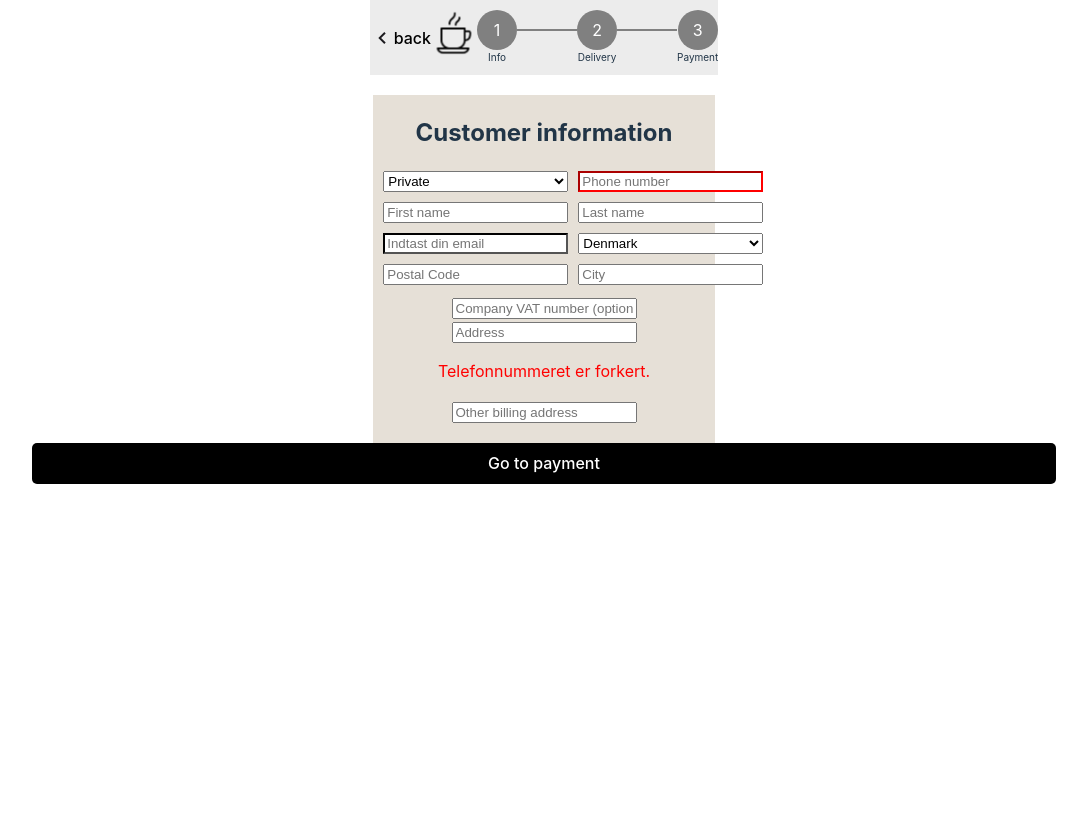
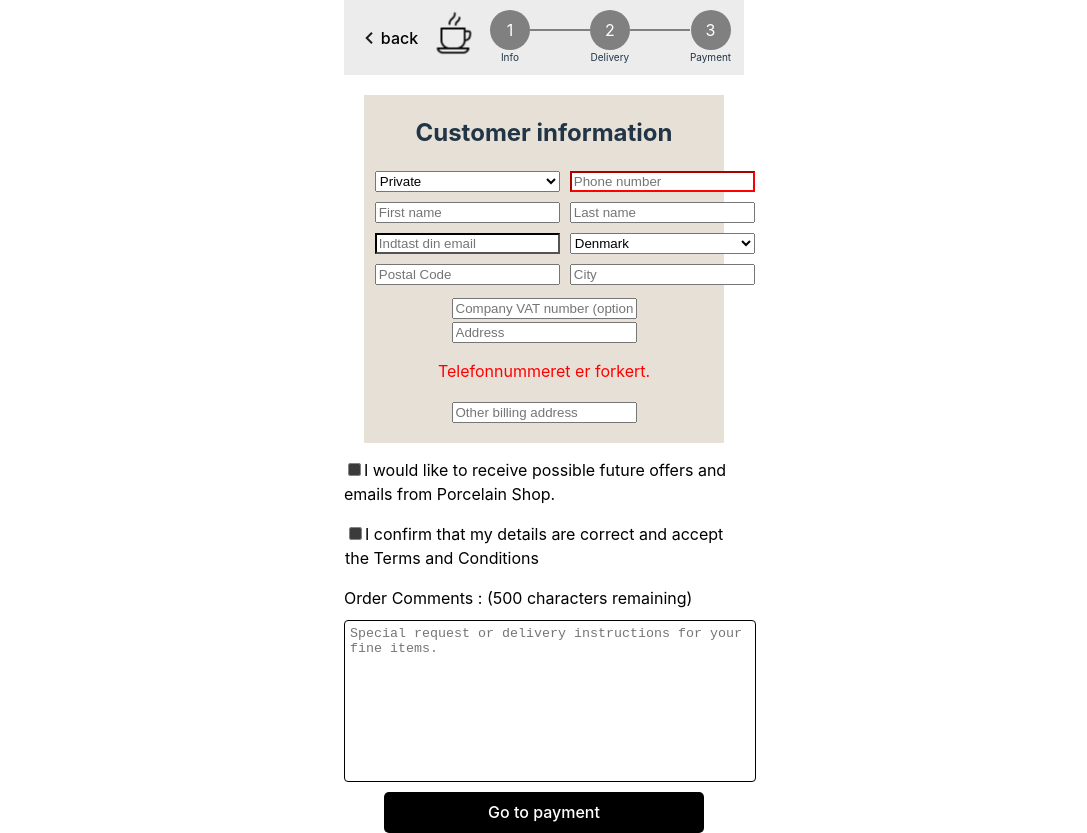
Before and after one commit to Johansogaard/frontend, a React (Vite) app: page /checkout in a window 1280 px wide. Shown: the whole page, without its empty margins (96-1183 px from the left). Before the commit the page ends 800 px from the top, so only its background shows below. Built offline with nearby package versions, Linux system fonts and the light colour scheme; no server answers.

Commit message:
Fixing the merge from last commit,

```diff
--- a/src/checkoutPage/checkoutPage.css
+++ b/src/checkoutPage/checkoutPage.css
@@ -1,3 +1,5 @@
+.checkout-page-container{
+with=100%}
 .checkout-delivery{
     display: flex;
     justify-content: center;
--- a/src/checkoutPage/checkoutPage.tsx
+++ b/src/checkoutPage/checkoutPage.tsx
@@ -1,31 +1,144 @@
-import { FormComponent} from "./checkoutPage-Components/formComponent"
-import { CheckoutMenuBar } from "./checkoutMenuBar/checkoutMenuBar"
-import './checkoutPage.css'
-import { Link } from "react-router-dom"
-import { handleCheckout } from "../shopping-cart/shoppingCart-Components/handleCheckout"
+import { FormComponent } from "./checkoutPage-Components/formComponent";
+import { CheckoutMenuBar } from "./checkoutMenuBar/checkoutMenuBar";
+import './checkoutPage.css';
+import { Link } from "react-router-dom";
+import { useCart } from "../shopping-cart/shoppingCart-Context/cartContext";
+import React, { useState } from 'react';
+import { handleCheckout } from '../shopping-cart/shoppingCart-Components/handleCheckout.tsx'
 
-import { useCart } from "../shopping-cart/shoppingCart-Context/cartContext";
-import { formsManager } from "./checkoutPage-Hooks/formsManager";
-
-export function CheckoutPage(){
+export function CheckoutPage() {
   const { items } = useCart(); // Access items from the shopping cart
+  const [termsChecked, setTermsChecked] = useState(false);
+  const [newsChecked, setNewsChecked] = useState(false);
+  const [error, setError] = useState("");
 
 
   const handleCheckoutClick = () => {
-    // Call handleCheckout function with the items from the shopping cart
+    if (!termsChecked) {
+      setError("Please accept the Terms and Conditions to proceed.");
+      return;
+    }
+    //handleCheckout(items);
     handleCheckout(items, "1", "shipping_address", "billing_address", 200020);
   };
-    return(
-<>
-       <CheckoutMenuBar/>
-  <section className="checkout-delivery">
-      <FormComponent />
+
+  return (
+    <div className ='checkout-page-container'>
+      <CheckoutMenuBar />
+      <section className="checkout-delivery">
+        <FormComponent />
       </section>
+
+      <section className="checkout-checkboxNews">
+        <CheckboxNews
+          name="News"
+          val={newsChecked}
+          setValue={setNewsChecked}
+          label="I would like to receive possible future offers and emails from Porcelain Shop."
+
+        />
+      </section>
+      <section className="checkout-checkboxTerm">
+        <CheckboxTerms
+          name="Terms"
+
+          val={termsChecked}
+          setValue={setTermsChecked}
+
+          label="I confirm that my details are correct and accept the Terms and Conditions"
+          error={error} // Pass error state as a prop
+        />
+      </section>
+      <section className="checkout-Comment">
+        <div>
+        <CommentTextField
+          label="Order Comments :"
+        />
+        </div>
+      </section>
+
+
+      {error && <div className="error-message">{error}</div>}
+
       <button className="checkout-button" onClick={handleCheckoutClick}>
-        <Link to="/payments" className="link">
+        <Link to={termsChecked ? "/payment" : "/checkout"} className="link">
           Go to payment
         </Link>
       </button>
-    </>
-    )
+    </div>
+  );
 }
+
+interface CheckboxProps {
+  name: string;
+  val: boolean;
+  setValue: React.Dispatch<React.SetStateAction<boolean>>;
+  label: string;
+
+}
+
+const CheckboxTerms: React.FC<CheckboxProps & { error: string }> = ({ name, val, setValue, label, error }) => {
+  return (
+    <div className={`checkbox-wrapper ${error ? 'error' : ''}`}>
+      <label className={`checkout-checkboxTerm ${error ? 'error' : ''}`} style={{ color: 'black' }}>
+        <input
+          type="checkbox"
+          name={name}
+          checked={val}
+          onChange={() => {
+            setValue(!val)
+          }}
+        />
+        {label}
+      </label>
+    </div>
+  );
+};
+
+const CheckboxNews: React.FC<CheckboxProps> = ({ name, val, setValue, label }) => {
+  return (
+    <div className="checkbox-wrapper">
+      <label className="checkout-checkboxNews" style={{ color: 'black' }}>
+        <input
+          type="checkbox"
+          name={name}
+          checked={val}
+          onChange={() => {
+            setValue(!val);
+          }}
+        />
+        {label}
+      </label>
+    </div>
+  );
+};
+
+
+interface CommentTextFieldCharacterCounter {
+  label: string;
+}
+
+const CommentTextField: React.FC<CommentTextFieldCharacterCounter> = ({ label }) => {
+  const [inputValue, setInputValue] = useState('');
+  const maxLengthCharText = 500;
+  const remainingCharacters = maxLengthCharText - inputValue.length;
+  /* This below use an event handler 'e' which retrieve the value of the textarea, so it knows its active by using onChange, to change border and allows you to type by using react inputValue component  */
+
+  return (
+    <div className="checkbox-commentWrapper">
+      <label className="checkout-Comment" style={{ color: 'black' }}>
+        {label} ({remainingCharacters} characters remaining)
+      </label>
+
+      <textarea
+        placeholder="Special request or delivery instructions for your fine items."
+        value={inputValue}
+        onChange={(e) => setInputValue(e.target.value)}
+        maxLength={maxLengthCharText}
+        className="checkbox-textfield"
+      />
+
+    </div>
+    /* "checkbox-textfield" calls the CSS properties that enables border change fyi.*/
+  );
+};
```
